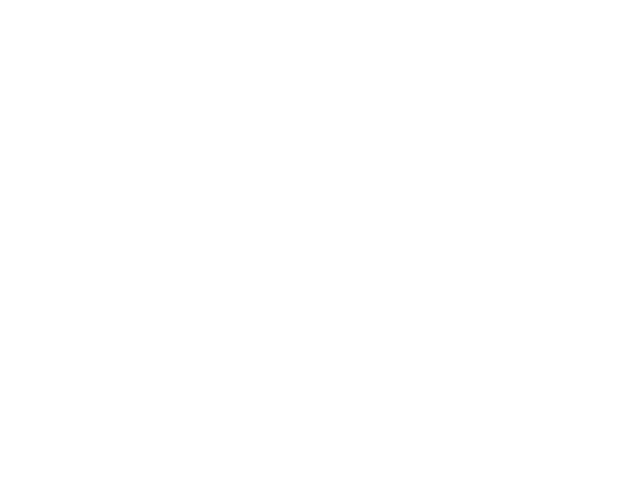
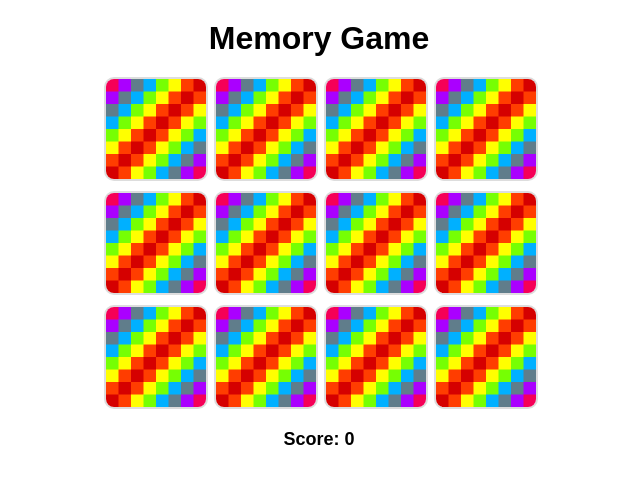
Before and after one commit to mohammedrafeeqshariff/SWI-Game-2, a plain HTML site: page index.html in a window 1280 px wide. Shown: the whole page, without its empty margins (321-961 px from the left). Drawn offline with Linux system fonts and the light colour scheme.

Commit message:
completed

```diff
--- a/app.js
+++ b/app.js
@@ -0,0 +1,79 @@
+const cardArray = [
+    { name: 'fries', img: 'assets/images/fries.png' },
+    { name: 'fries', img: 'assets/images/fries.png' },
+    { name: 'cheeseburger', img: 'assets/images/cheeseburger.png' },
+    { name: 'cheeseburger', img: 'assets/images/cheeseburger.png' },
+    { name: 'hotdog', img: 'assets/images/hotdog.png' },
+    { name: 'hotdog', img: 'assets/images/hotdog.png' },
+    { name: 'ice-cream', img: 'assets/images/ice-cream.png' },
+    { name: 'ice-cream', img: 'assets/images/ice-cream.png' },
+    { name: 'milkshake', img: 'assets/images/milkshake.png' },
+    { name: 'milkshake', img: 'assets/images/milkshake.png' },
+    { name: 'pizza', img: 'assets/images/pizza.png' },
+    { name: 'pizza', img: 'assets/images/pizza.png' },
+];
+
+// Shuffle cards
+cardArray.sort(() => 0.5 - Math.random());
+
+const gridDisplay = document.querySelector('#grid');
+const resultDisplay = document.querySelector('#result');
+let cardsChosen = [];
+let cardsChosenIDs = [];
+let cardsWon = [];
+
+// Create the game board
+function createCards() {
+    for (let i = 0; i < cardArray.length; i++) {
+        const card = document.createElement('img');
+        card.setAttribute('src', 'assets/images/blank.png');
+        card.setAttribute('data-id', i);
+        card.addEventListener('click', flipCard);
+        gridDisplay.append(card);
+    }
+}
+createCards();
+
+// Flip card
+function flipCard() {
+    const cardID = this.getAttribute('data-id');
+    if (cardsChosenIDs.includes(cardID)) return; // Prevent clicking the same card twice
+    cardsChosen.push(cardArray[cardID].name);
+    cardsChosenIDs.push(cardID);
+    this.setAttribute('src', cardArray[cardID].img);
+
+    if (cardsChosen.length === 2) {
+        setTimeout(checkMatch, 500);
+    }
+}
+
+// Check for matches
+function checkMatch() {
+    const cards = document.querySelectorAll('img');
+    const [optionOneID, optionTwoID] = cardsChosenIDs;
+
+    if (cardsChosen[0] === cardsChosen[1] && optionOneID !== optionTwoID) {
+        // Match found
+        cards[optionOneID].setAttribute('src', 'assets/images/white.png');
+        cards[optionTwoID].setAttribute('src', 'assets/images/white.png');
+        cardsWon.push(cardsChosen);
+        cards[optionOneID].removeEventListener('click', flipCard);
+        cards[optionTwoID].removeEventListener('click', flipCard);
+    } else {
+        // No match
+        cards[optionOneID].setAttribute('src', 'assets/images/blank.png');
+        cards[optionTwoID].setAttribute('src', 'assets/images/blank.png');
+    }
+
+    // Reset choices
+    cardsChosen = [];
+    cardsChosenIDs = [];
+
+    // Update score
+    resultDisplay.textContent = `Score: ${cardsWon.length}`;
+
+    // Check for game completion
+    if (cardsWon.length === cardArray.length / 2) {
+        resultDisplay.textContent = 'Congratulations! You found all matches!';
+    }
+}
--- a/index.html
+++ b/index.html
@@ -3,11 +3,13 @@
 <head>
     <meta charset="UTF-8">
     <meta name="viewport" content="width=device-width, initial-scale=1.0">
-    <title>Document</title>
+    <title>Memory Game</title>
     <link rel="stylesheet" href="styles.css">
 </head>
 <body>
-
+    <h1>Memory Game</h1>
+    <div id="grid"></div>
+    <h3 id="result">Score: 0</h3>
     <script src="app.js"></script>
 </body>
 </html>
--- a/styles.css
+++ b/styles.css
@@ -0,0 +1,37 @@
+body {
+    font-family: Arial, sans-serif;
+    text-align: center;
+    margin: 0;
+    padding: 0;
+}
+
+h1 {
+    margin: 20px;
+}
+
+#grid {
+    display: grid;
+    grid-template-columns: repeat(4, 100px);
+    gap: 10px;
+    justify-content: center;
+    margin: 20px auto;
+    width: max-content;
+}
+
+#grid img {
+    width: 100px;
+    height: 100px;
+    cursor: pointer;
+    border: 2px solid #ddd;
+    border-radius: 10px;
+    transition: transform 0.2s;
+}
+
+#grid img:hover {
+    transform: scale(1.1);
+}
+
+#result {
+    font-size: 18px;
+    margin-top: 10px;
+}
```
Also changed, not shown: assets/images/blank.png (added), assets/images/cheeseburger.png (added), assets/images/fries.png (added), assets/images/hotdog.png (added), assets/images/ice-cream.png (added), assets/images/milkshake.png (added), assets/images/pizza.png (added), assets/images/white.png (added).
